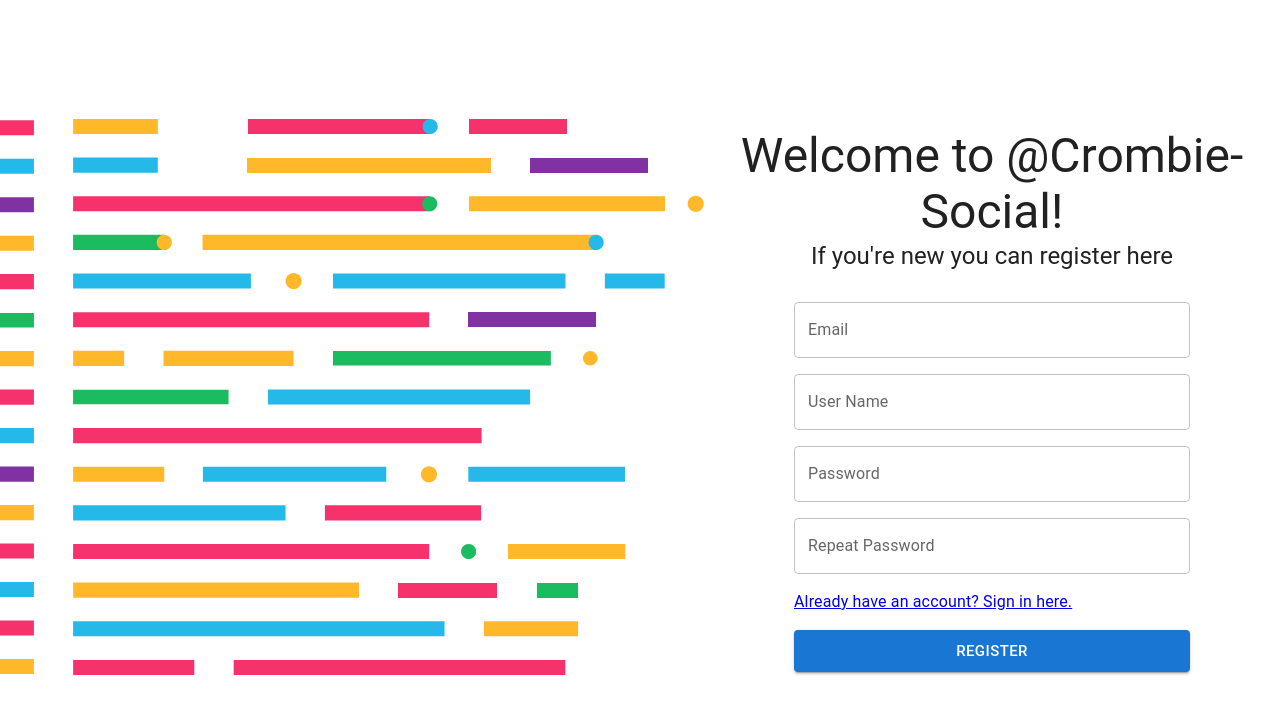
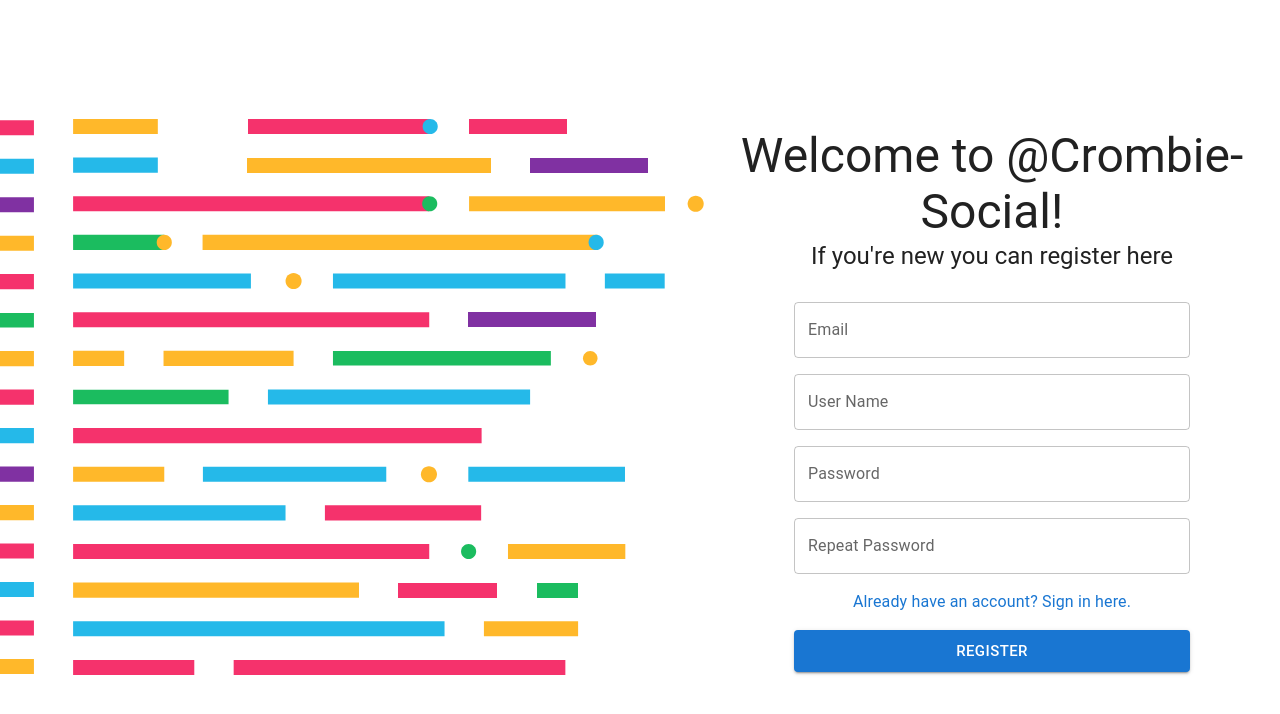
Before and after one commit to Hydorn/crombie-social, a Next.js app: page / in a window 1280 px wide. Shown: the top 714 px of the page. Built offline with nearby package versions, Linux system fonts and the light colour scheme.

Commit message:
Register Form validation message fixed

```diff
--- a/components/RegisterForm/index.tsx
+++ b/components/RegisterForm/index.tsx
@@ -1,6 +1,11 @@
-import { Button, Container, Stack, TextField, Typography } from "@mui/material";
-import { ErrorMessage } from "@hookform/error-message";
-import Link from "next/link";
+import {
+  Button,
+  Container,
+  Link,
+  Stack,
+  TextField,
+  Typography,
+} from "@mui/material";
 import { useForm, SubmitHandler } from "react-hook-form";
 
 type RegisterFormType = {
@@ -20,7 +25,9 @@ const RegisterForm = () => {
     console.log(data);
   };
 
-  console.log(errors);
+  const handleModal = () => {
+    console.log("gola padre");
+  };
   return (
     <>
       <Stack>
@@ -74,8 +81,8 @@ const RegisterForm = () => {
                 message: "Your username must have at least 5 characters",
               },
             })}
-            error={Boolean(errors.email?.message)}
-            helperText={errors.email?.message}
+            error={Boolean(errors.username?.message)}
+            helperText={errors.username?.message}
           />
           <TextField
             variant="outlined"
@@ -95,8 +102,8 @@ const RegisterForm = () => {
                 message: "Your password must have at least 5 characters",
               },
             })}
-            error={Boolean(errors.email?.message)}
-            helperText={errors.email?.message}
+            error={Boolean(errors.password?.message)}
+            helperText={errors.password?.message}
           />
           <TextField
             variant="outlined"
@@ -108,11 +115,18 @@ const RegisterForm = () => {
                 message: "This field is required",
               },
             })}
-            error={Boolean(errors.email?.message)}
-            helperText={errors.email?.message}
+            error={Boolean(errors.repeatPassword?.message)}
+            helperText={errors.repeatPassword?.message}
           />
 
-          <Link href={"/login"}>Already have an account? Sign in here.</Link>
+          <Link
+            component="div"
+            underline="hover"
+            onClick={handleModal}
+            sx={{ textAlign: "center", cursor: "pointer" }}
+          >
+            Already have an account? Sign in here.
+          </Link>
           <Button size="large" type="submit" variant="contained">
             Register
           </Button>
```
